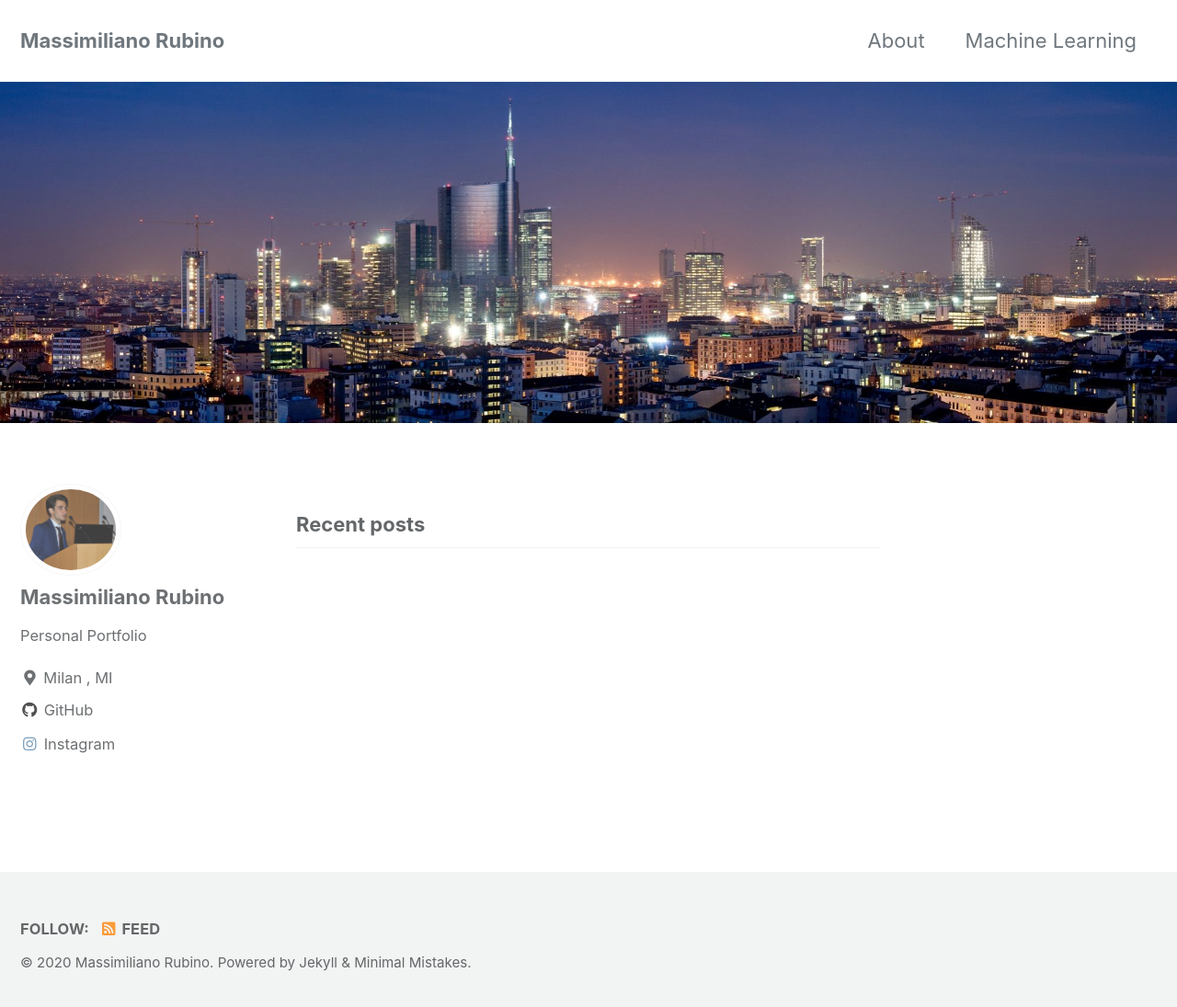
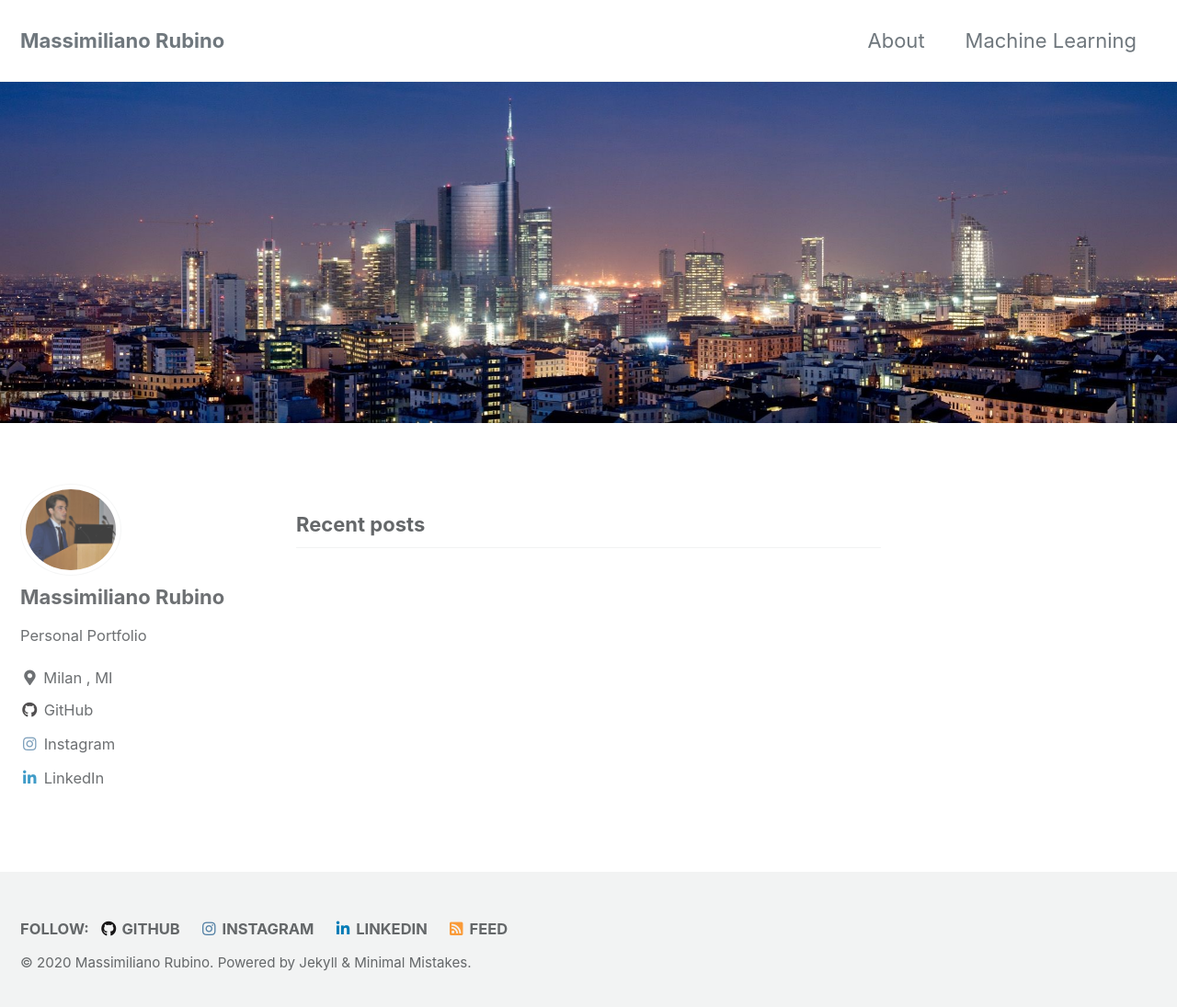
Before and after one commit to Max-Rubino/Max-rubino.github.io, a Jekyll site: the page built from index.html, in a window 1280 px wide and 1103 px high. Shown: the top 1095 px of the window at 92% size. Built offline with Jekyll 4.4.1, drawn with Linux system fonts in a browser that asks for light colours; cached includes are drawn as plain includes; the list of posts is cut into pages by our own code.

Commit message:
Add files via upload

```diff
--- a/_config.yml
+++ b/_config.yml
@@ -116,7 +116,10 @@ author:
       url: "https://github.com/Max-Rubino"
     - label: "Instagram"
       icon: "fab fa-fw fa-instagram"
-      url: "https://instagram.com/"
+      url: "https://www.instagram.com/_maxrubino_/"
+    - label: "LinkedIn"
+      icon: "fab fa-fw fa-linkedin-in"
+      url: "https://www.linkedin.com/in/massimiliano-rubino-1b3226167/"
 
 # Site Footer
 footer:
@@ -129,7 +132,7 @@ footer:
       # url:
     - label: "GitHub"
       icon: "fab fa-fw fa-github"
-      # url:
+      url: "https://github.com/Max-Rubino"
     - label: "GitLab"
       icon: "fab fa-fw fa-gitlab"
       # url: "https://github.com/Max-Rubino"
@@ -138,7 +141,11 @@ footer:
       # url:
     - label: "Instagram"
       icon: "fab fa-fw fa-instagram"
-      # url:
+      url: "https://www.instagram.com/_maxrubino_/"
+    - label: "LinkedIn"
+      icon: "fab fa-fw fa-linkedin-in"
+      url: "https://www.linkedin.com/in/massimiliano-rubino-1b3226167/"
+
 
 
 # Reading Files
```
